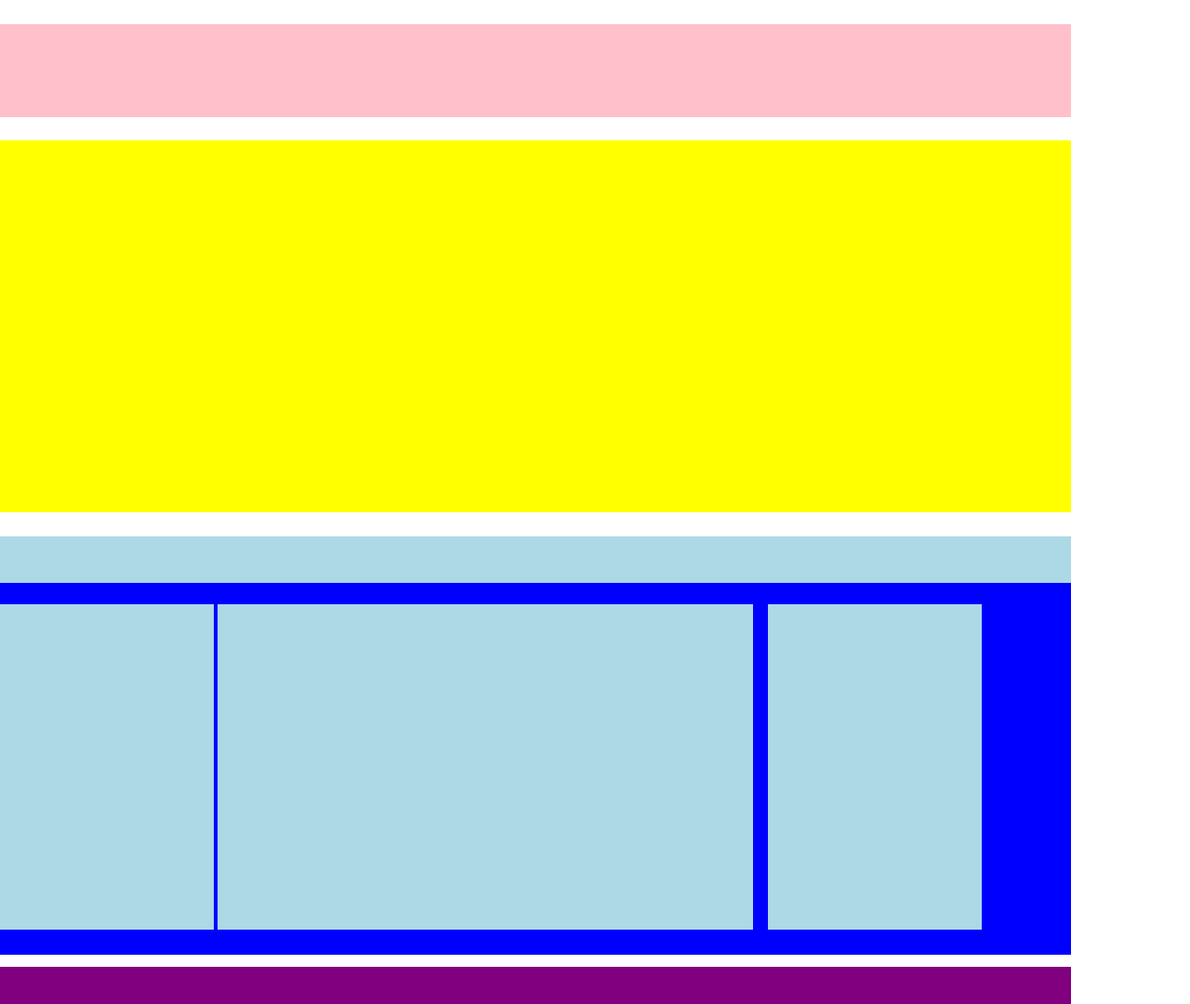
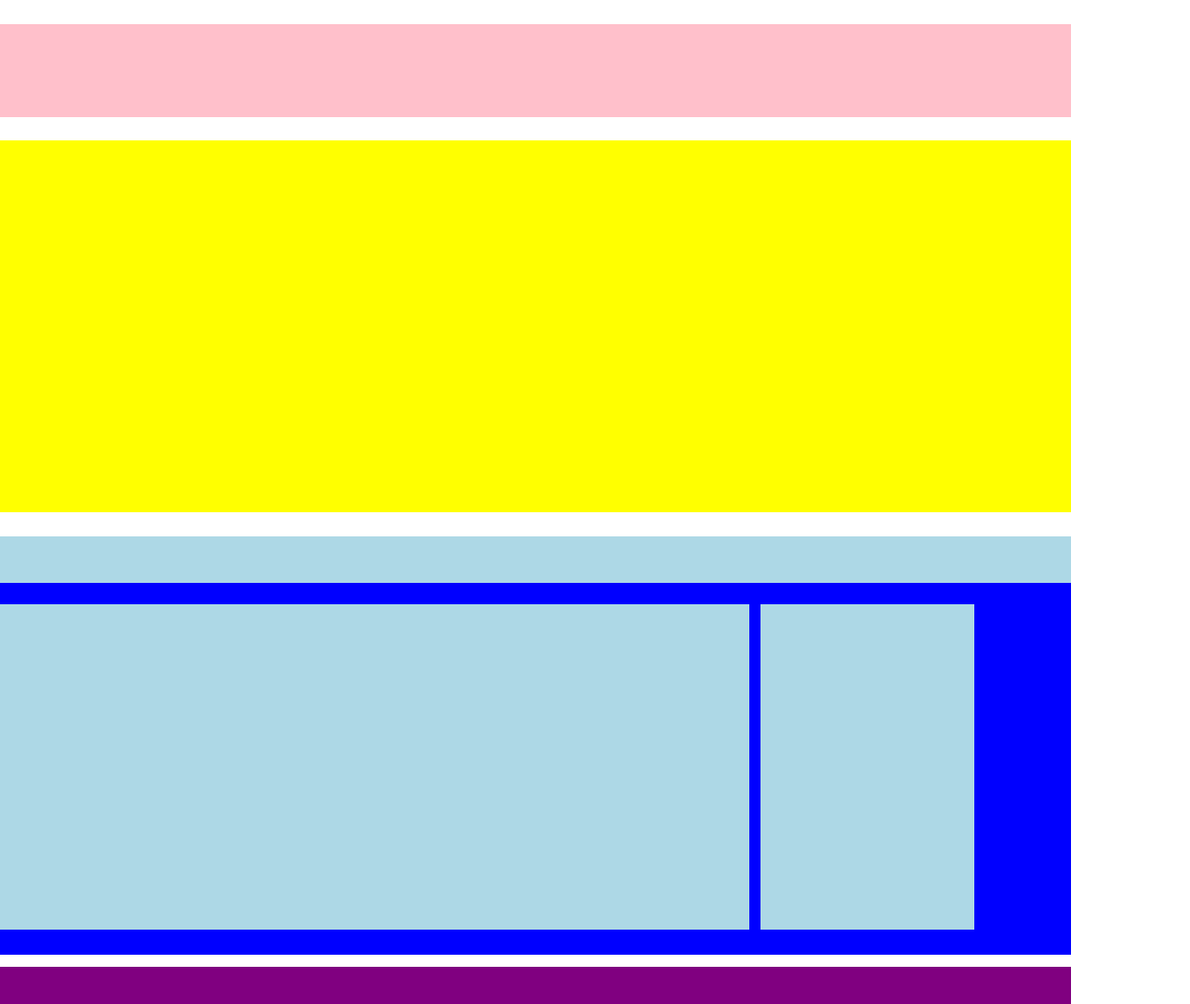
Before and after one commit to MastroJoe/htmlcss-struttura-wp, a plain HTML site: page index.html in a window 1280 px wide. Shown: the whole page at 93% size. Drawn offline with Linux system fonts and the light colour scheme.

Commit message:
margini larghezze altezze da sistemare

```diff
--- a/assets/master.css
+++ b/assets/master.css
@@ -8,13 +8,13 @@ body {
   height: 1000px;
 }
 
-.row::after {
+.row:after {
   content: "";
   clear: both;
   display: table;
 }
 
-[class^="col-"] {
+[class^="col_"] {
   float: left;
 }
 
```
